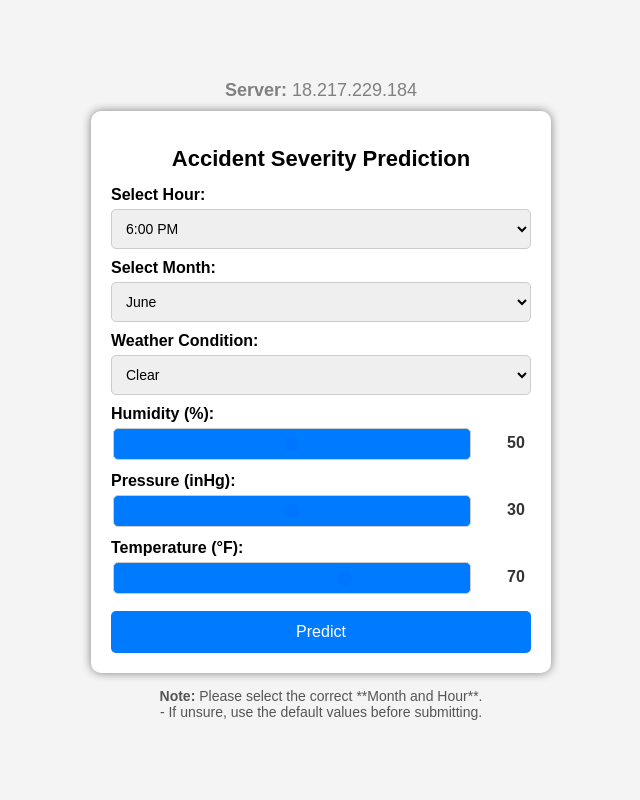
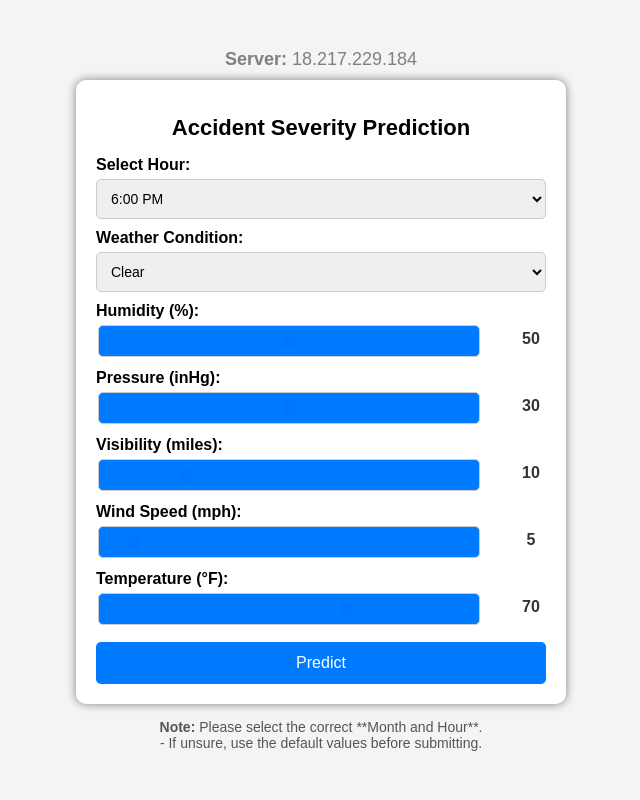
Before and after one commit to MoGIFannn/accident_predict, a Flask app: page / in a window 1280 px wide. Shown: the whole page, without its empty margins (319-959 px from the left). Run offline with Flask 3, Linux system fonts and the light colour scheme; parts of the project's set-up code (start-up, migrations or seed data) failed here and were passed over.

Commit message:
Update index.html

```diff
--- a/templates/index.html
+++ b/templates/index.html
@@ -3,19 +3,17 @@
 <head>
     <meta charset="UTF-8">
     <meta name="viewport" content="width=device-width, initial-scale=1.0">
-    <title>Accident Severity Prediction</title> <!-- Page title in the browser tab -->
+    <title>Accident Severity Prediction</title>
 
     <script>
         function validateForm() {
-            let temp = document.forms["predictionForm"]["Temperature"].value;
-            let humidity = document.forms["predictionForm"]["Humidity"].value;
-            let pressure = document.forms["predictionForm"]["Pressure"].value;
-            let visibility = document.forms["predictionForm"]["Visibility"].value;
-            let wind_speed = document.forms["predictionForm"]["Wind_Speed"].value;
-
-            if (temp === "" || humidity === "" || pressure === "" || visibility === "" || wind_speed === "") {
-                alert("Please fill out all required fields.");
-                return false;
+            let fields = ["Temperature", "Humidity", "Pressure", "Visibility", "Wind_Speed"];
+            for (let field of fields) {
+                let value = document.forms["predictionForm"][field].value;
+                if (value === "") {
+                    alert("Please fill out all required fields.");
+                    return false;
+                }
             }
         }
 
@@ -46,7 +44,7 @@
             padding: 20px;
             border-radius: 10px;
             width: 100%;
-            max-width: 420px; /* Adjusted for mobile & desktop */
+            max-width: 450px;
             box-shadow: 0px 0px 10px gray;
             text-align: center;
         }
@@ -59,7 +57,7 @@
             margin-top: 10px;
             text-align: left;
         }
-        input, select {
+        select, input {
             width: 100%;
             padding: 10px;
             margin-top: 5px;
@@ -78,7 +76,6 @@
             background: #007bff;
             border-radius: 5px;
             outline: none;
-            -webkit-appearance: none;
             appearance: none;
         }
         .range-value {
@@ -107,14 +104,13 @@
             margin-top: 15px;
             font-size: 14px;
             color: #555;
-            max-width: 400px;
+            max-width: 450px;
             text-align: center;
         }
     </style>
 </head>
 <body>
 
-    <!-- Server Address Title -->
     <div class="server-address"><strong>Server:</strong> 18.217.229.184</div>
 
     <div class="container">
@@ -124,7 +120,7 @@
 
             <label>Select Hour:</label>
             <select name="Hour">
-                <option value="0">12:00 AM (Midnight)</option>
+                <option value="0">12:00 AM</option>
                 <option value="1">1:00 AM</option>
                 <option value="2">2:00 AM</option>
                 <option value="3">3:00 AM</option>
@@ -136,7 +132,7 @@
                 <option value="9">9:00 AM</option>
                 <option value="10">10:00 AM</option>
                 <option value="11">11:00 AM</option>
-                <option value="12">12:00 PM (Noon)</option>
+                <option value="12">12:00 PM</option>
                 <option value="13">1:00 PM</option>
                 <option value="14">2:00 PM</option>
                 <option value="15">3:00 PM</option>
@@ -148,22 +144,6 @@
                 <option value="21">9:00 PM</option>
                 <option value="22">10:00 PM</option>
                 <option value="23">11:00 PM</option>
-            </select><br>
-
-            <label>Select Month:</label>
-            <select name="Month">
-                <option value="1">January</option>
-                <option value="2">February</option>
-                <option value="3">March</option>
-                <option value="4">April</option>
-                <option value="5">May</option>
-                <option value="6" selected>June</option>
-                <option value="7">July</option>
-                <option value="8">August</option>
-                <option value="9">September</option>
-                <option value="10">October</option>
-                <option value="11">November</option>
-                <option value="12">December</option>
             </select><br>
 
             <label>Weather Condition:</label>
@@ -186,6 +166,18 @@
                 <span id="pressure-value" class="range-value">30</span>
             </div>
 
+            <label>Visibility (miles):</label>
+            <div class="slider-container">
+                <input type="range" name="Visibility" min="0" max="50" value="10" oninput="updateValue('visibility-value', this.value)">
+                <span id="visibility-value" class="range-value">10</span>
+            </div>
+
+            <label>Wind Speed (mph):</label>
+            <div class="slider-container">
+                <input type="range" name="Wind_Speed" min="0" max="100" value="5" oninput="updateValue('windspeed-value', this.value)">
+                <span id="windspeed-value" class="range-value">5</span>
+            </div>
+
             <label>Temperature (°F):</label>
             <div class="slider-container">
                 <input type="range" name="Temperature" min="-30" max="120" value="70" oninput="updateValue('temperature-value', this.value)">
@@ -196,7 +188,6 @@
         </form>
     </div>
 
-    <!-- Note Section -->
     <div class="note">
         <strong>Note:</strong> Please select the correct **Month and Hour**.<br>
         - If unsure, use the default values before submitting.
```
